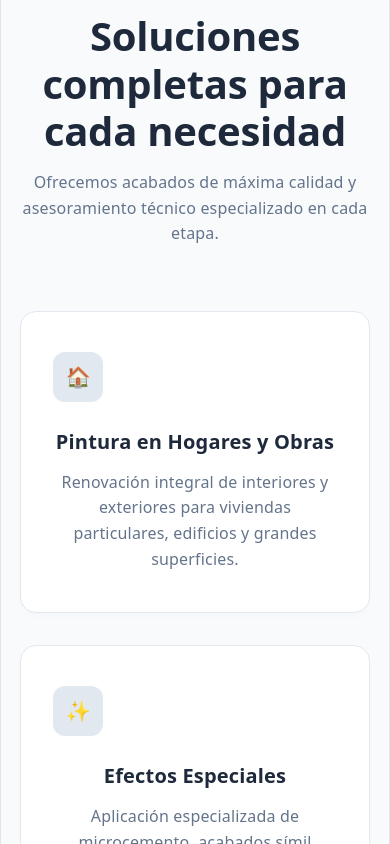
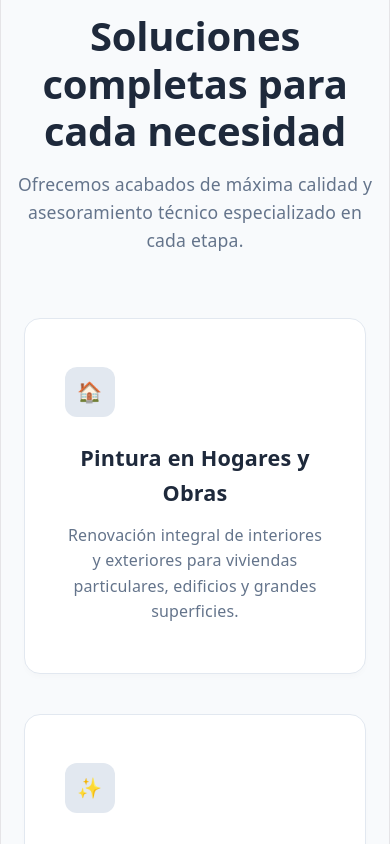
Before and after one commit to mmateodiaz/FP-Pintura, a React (Vite) app: page / in a window 390 px wide. Shown: the part 1156-2000 px from the top of the page. Built offline with nearby package versions, Linux system fonts and the light colour scheme.

Commit message:
Mejorando style

```diff
--- a/src/App.css
+++ b/src/App.css
@@ -1,4 +1,4 @@
-/* Reset y Estilos Generales */
+/* Reset y configuración general de ancho completo */
 * {
   margin: 0;
   padding: 0;
@@ -10,10 +10,11 @@ body {
   background-color: #f8fafc;
   color: #1e293b;
   line-height: 1.6;
+  width: 100%;
   overflow-x: hidden;
 }
 
-/* 1. Barra de navegación de ancho completo (100% de la pantalla) */
+/* 1. Barra de navegación: Ocupa el 100% real de la pantalla */
 .navbar {
   position: fixed;
   top: 0;
@@ -25,7 +26,7 @@ body {
   display: flex;
   justify-content: space-between;
   align-items: center;
-  padding: 1rem 5%;
+  padding: 1rem 4%;
   z-index: 1000;
 }
 
@@ -78,7 +79,7 @@ body {
   gap: 0.5rem;
 }
 
-/* 2. Banner Principal (Hero): Ocupa el 100% del ancho de punta a punta */
+/* 2. Banner Principal (Hero): Extendido de borde a borde */
 .hero {
   position: relative;
   width: 100%;
@@ -91,11 +92,11 @@ body {
   align-items: center;
   justify-content: center;
   min-height: 85vh;
-  margin-top: 73px; /* Espacio para la navbar fija */
+  margin-top: 73px;
 }
 
 .hero-content {
-  max-width: 900px;
+  max-width: 1000px;
   margin: 0 auto;
 }
 
@@ -158,16 +159,15 @@ body {
   border: 2px solid rgba(241, 245, 249, 0.3);
 }
 
-/* 3. Secciones generales: Ordenadas, simétricas y centradas para que no queden sueltas */
+/* 3. Secciones generales: Ancho amplio aprovechando toda la pantalla */
 section {
-  padding: 6rem 5%;
-  max-width: 1200px;
-  margin: 0 auto;
+  padding: 6rem 4%;
+  width: 100%;
 }
 
 .section-header {
   text-align: center;
-  max-width: 700px;
+  max-width: 800px;
   margin: 0 auto 4rem auto;
 }
 
@@ -190,19 +190,22 @@ section {
 
 .section-header p {
   color: #64748b;
+  font-size: 1.1rem;
 }
 
-/* Grilla de Servicios simétrica */
+/* Grillas de Servicios amplias y distribuidas */
 .services-grid {
   display: grid;
   grid-template-columns: repeat(2, 1fr);
-  gap: 2rem;
+  gap: 2.5rem;
+  width: 100%;
+  padding: 0 2%;
 }
 
 .service-card {
   background-color: #ffffff;
   border: 1px solid #e2e8f0;
-  padding: 2.5rem 2rem;
+  padding: 3rem 2.5rem;
   border-radius: 16px;
   box-shadow: 0 4px 6px -1px rgba(0, 0, 0, 0.02);
 }
@@ -222,27 +225,30 @@ section {
 }
 
 .service-card h3 {
-  font-size: 1.25rem;
+  font-size: 1.35rem;
   color: #1e293b;
   margin-bottom: 0.75rem;
 }
 
 .service-card p {
   color: #64748b;
+  font-size: 1rem;
 }
 
-/* Sección Galería de ancho completo pero con contenido centrado y ordenado */
+/* Galería de Trabajos de ancho completo */
 .gallery-section {
   background-color: #ffffff;
   width: 100%;
   border-top: 1px solid #e2e8f0;
   border-bottom: 1px solid #e2e8f0;
+  padding: 6rem 4%;
 }
 
 .gallery-grid {
   display: grid;
-  grid-template-columns: repeat(auto-fit, minmax(260px, 1fr));
+  grid-template-columns: repeat(4, 1fr);
   gap: 2rem;
+  width: 100%;
 }
 
 .gallery-card {
@@ -253,7 +259,7 @@ section {
 }
 
 .gallery-image-container {
-  height: 240px;
+  height: 260px;
   width: 100%;
   overflow: hidden;
   background-color: #e2e8f0;
@@ -280,25 +286,27 @@ section {
   font-size: 0.9rem;
 }
 
-/* Sección Pasos de Trabajo ordenada */
+/* Pasos de Trabajo (3 columnas distribuidas) */
 .steps-section {
   background-color: #f1f5f9;
   width: 100%;
   border-top: 1px solid #e2e8f0;
   border-bottom: 1px solid #e2e8f0;
+  padding: 6rem 4%;
 }
 
 .steps-grid {
   display: grid;
   grid-template-columns: repeat(3, 1fr);
-  gap: 2rem;
+  gap: 2.5rem;
   margin-bottom: 4rem;
+  width: 100%;
 }
 
 .step-card {
   background-color: #ffffff;
   border: 1px solid #e2e8f0;
-  padding: 2.5rem 2rem;
+  padding: 3rem 2.5rem;
   border-radius: 16px;
   position: relative;
   box-shadow: 0 4px 6px -1px rgba(0, 0, 0, 0.02);
@@ -319,7 +327,7 @@ section {
 }
 
 .step-card h3 {
-  font-size: 1.25rem;
+  font-size: 1.35rem;
   color: #1e293b;
   margin-bottom: 0.75rem;
   font-weight: 700;
@@ -327,29 +335,31 @@ section {
 
 .step-card p {
   color: #64748b;
-  font-size: 0.95rem;
+  font-size: 1rem;
 }
 
 .steps-cta {
   text-align: center;
   background: linear-gradient(135deg, #1b2a4a, #2c3e6b);
   color: white;
-  padding: 3.5rem 2rem;
+  padding: 4rem 3rem;
   border-radius: 20px;
+  width: 100%;
 }
 
 .steps-cta h3 {
-  font-size: 2rem;
+  font-size: 2.25rem;
   font-weight: 800;
   margin-bottom: 1rem;
 }
 
 .steps-cta p {
   color: #94a3b8;
+  font-size: 1.1rem;
   margin-bottom: 2rem;
 }
 
-/* Footer simétrico */
+/* Pie de página de punta a punta */
 footer {
   background-color: #1b2a4a;
   color: white;
@@ -386,7 +396,7 @@ footer {
   z-index: 1000;
 }
 
-/* Animaciones fluidas al hacer scroll */
+/* Animaciones de scroll */
 .service-card, .gallery-card, .step-card {
   opacity: 0;
   transform: translateY(40px);
@@ -400,6 +410,13 @@ footer {
   transform: translateY(0);
 }
 
+/* Responsivo para pantallas chicas / celulares */
+@media (max-width: 1024px) {
+  .gallery-grid {
+    grid-template-columns: repeat(2, 1fr);
+  }
+}
+
 @media (max-width: 900px) {
   .steps-grid {
     grid-template-columns: 1fr;
@@ -407,15 +424,7 @@ footer {
 }
 
 @media (max-width: 768px) {
-  .services-grid {
+  .services-grid, .gallery-grid {
     grid-template-columns: 1fr;
-  }
-  .nav-links {
-    display: none;
-  }
-  footer {
-    flex-direction: column;
-    gap: 1.5rem;
-    text-align: center;
-  }
 }
+}
```
